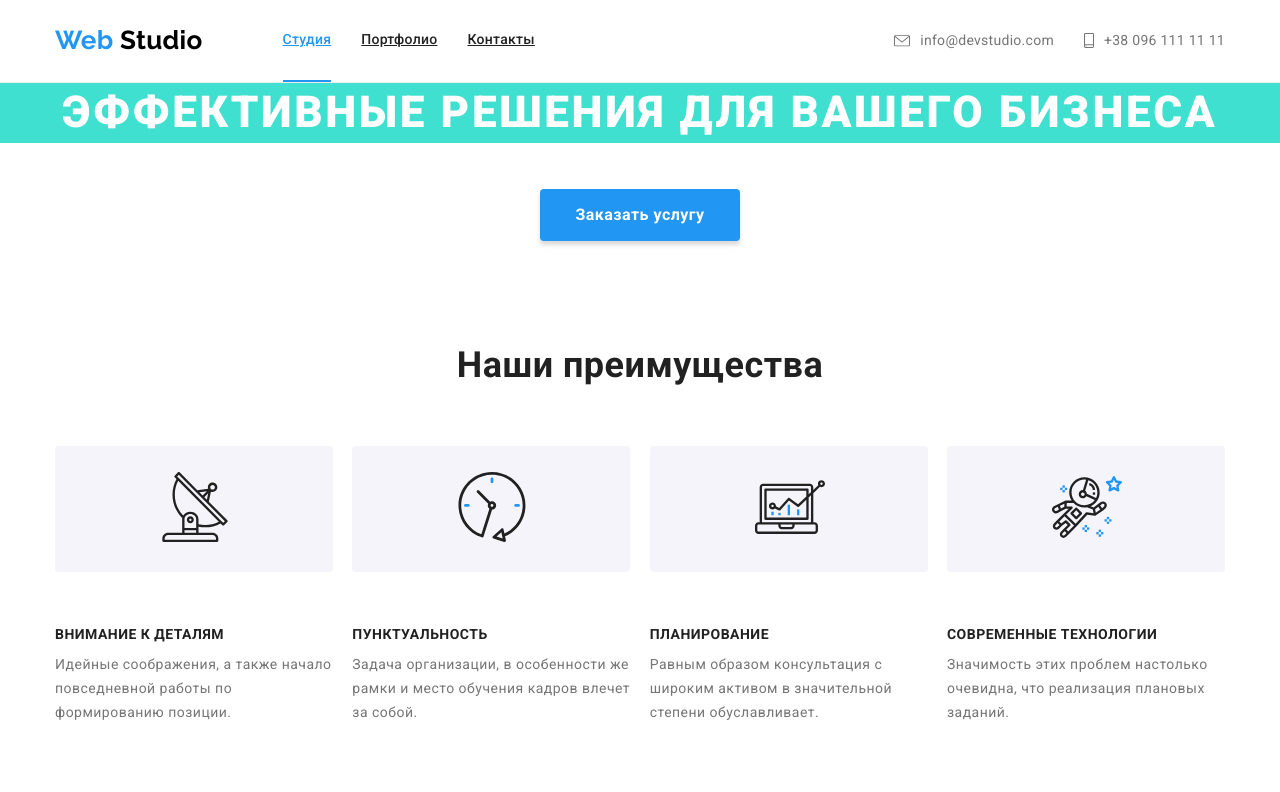
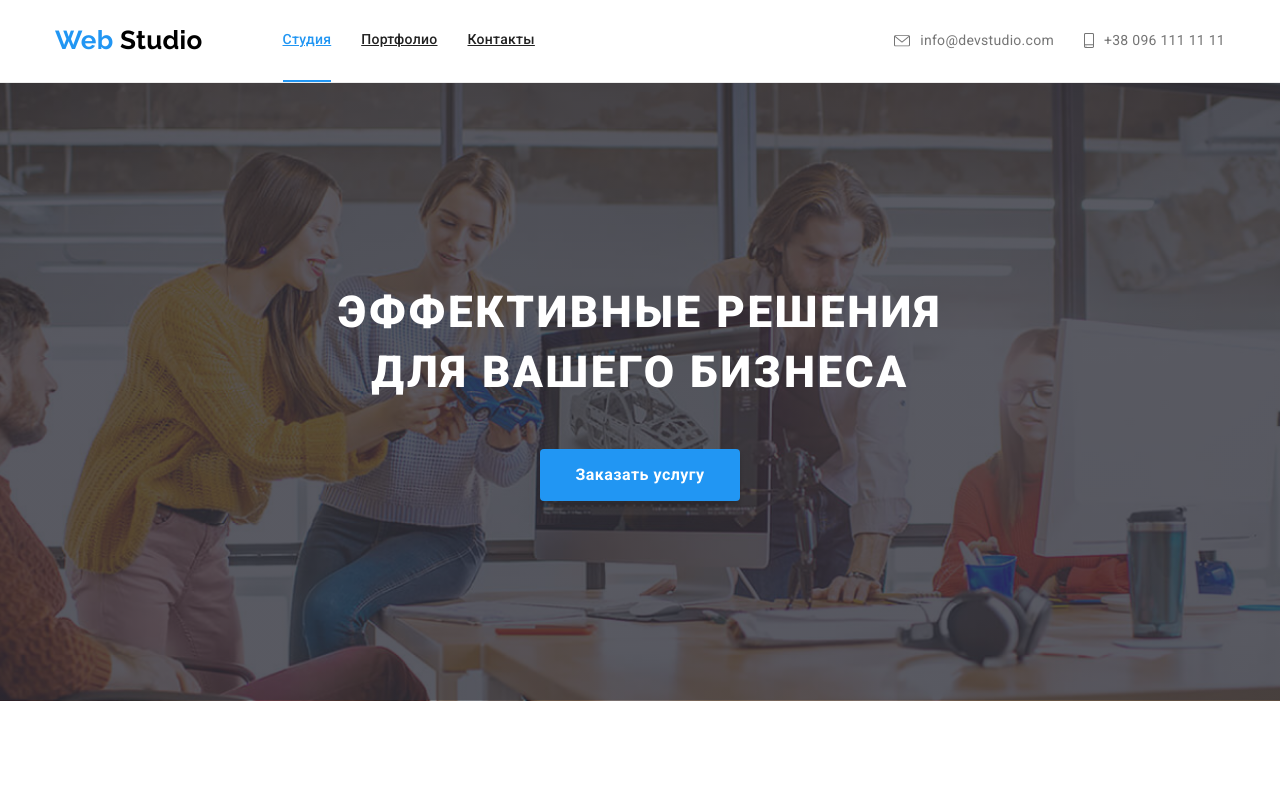
Before and after one commit to petrovskyi-Hub/goit-markup-hw-04, a plain HTML site: page index.html in a window 1280 px wide. Shown: the top 792 px of the page. Drawn offline with nearby package versions, Linux system fonts and the light colour scheme.

Commit message:
Добавляет bg-image в герой

```diff
--- a/CSS/main.css
+++ b/CSS/main.css
@@ -5,15 +5,36 @@
 
 /* Hero */
 .hero {
+  max-width: 1600px;
+  margin-left: auto;
+  margin-right: auto;
+  /* outline: 1px solid red; */
+
   text-align: center;
+  padding-top: 200px;
+  padding-bottom: 200px;
+
+  background-image: linear-gradient(
+      to right,
+      rgba(47, 48, 58, 0.8),
+      rgba(47, 48, 58, 0.8)
+    ),
+    url("../images/hero-img.jpg");
+
+  background-repeat: no-repeat;
+  background-position: center;
+  background-size: cover;
 }
 
 .hero-title {
+  max-width: 646px;
   margin-top: 0;
   margin-bottom: 46px;
+  margin-left: auto;
+  margin-right: auto;
 
   color: var(--primary-white-color);
-  background-color: turquoise;
+
   font-weight: 900;
   font-size: 44px;
   line-height: 1.36;
```
Also changed, not shown: images/hero-img.jpg (added).
